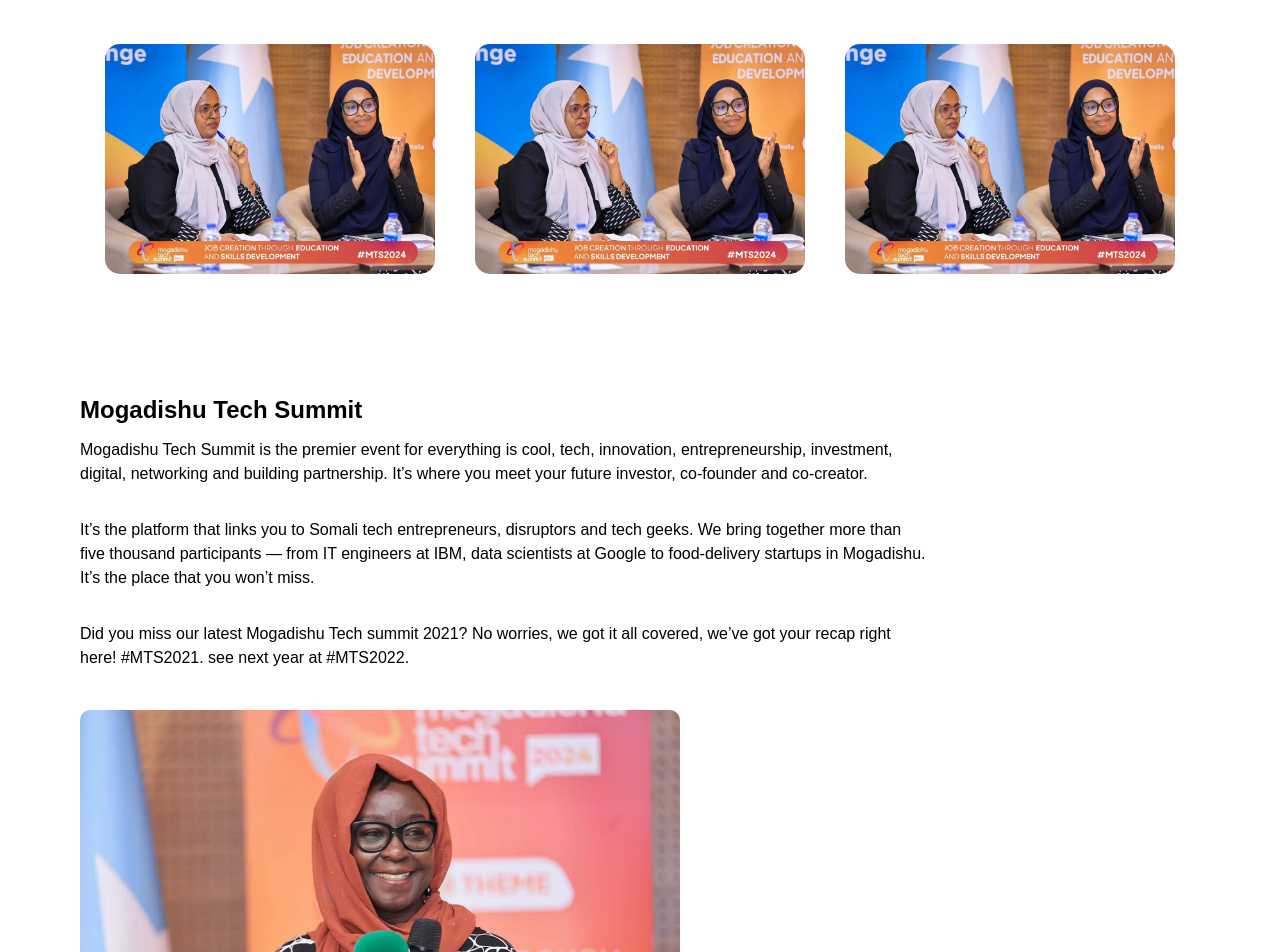
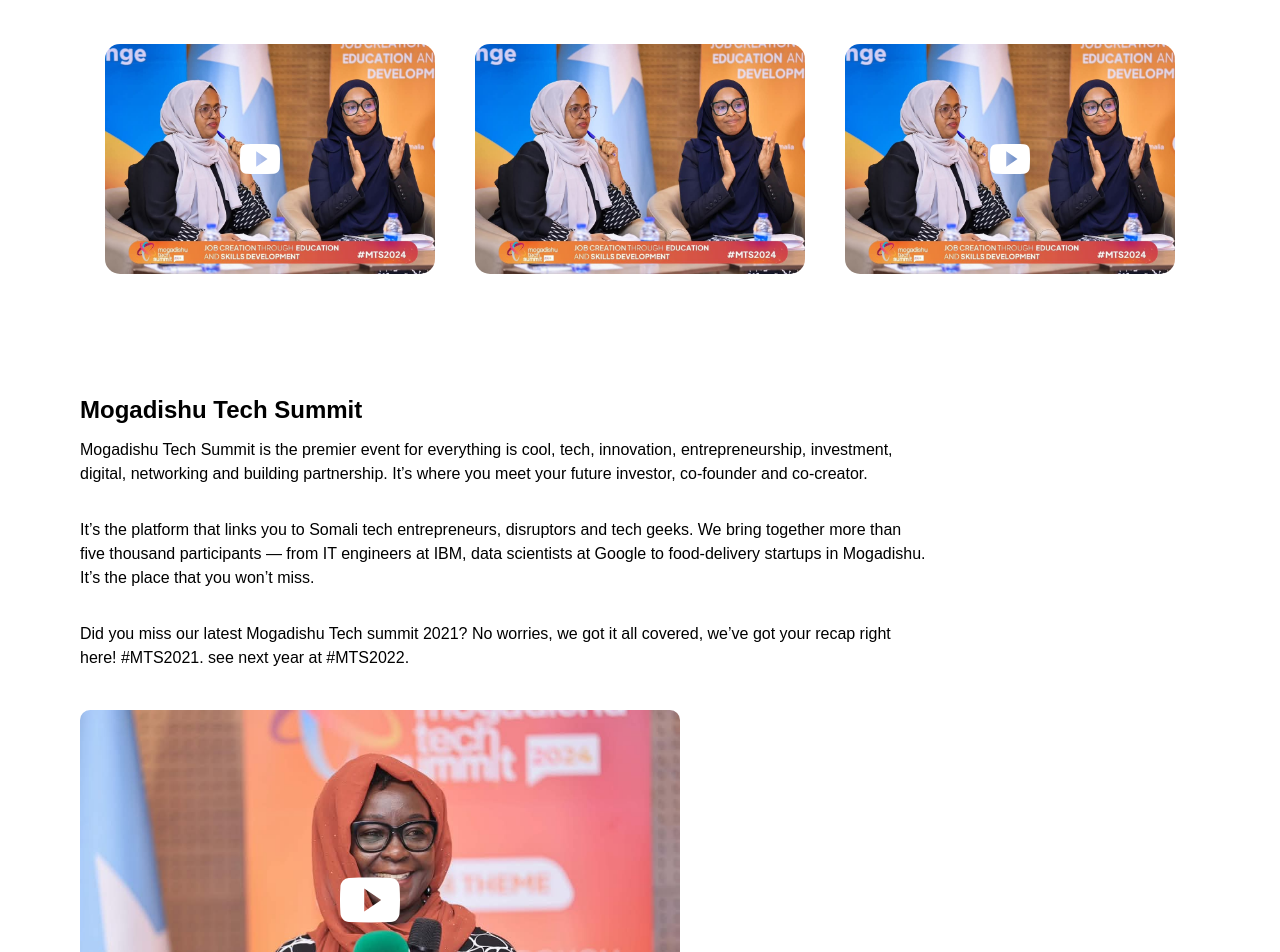
Before and after one commit to Rise-ICT-solution/iRisehub, a React (Vite) app in the folder frontend/: page /mogadishuTech in a window 1280 px wide. Shown: the part 2000-2952 px from the top of the page. Built offline with nearby package versions, Linux system fonts and the light colour scheme.

Commit message:
Updated Mogadishu Summit

```diff
--- a/frontend/package.json
+++ b/frontend/package.json
@@ -15,7 +15,7 @@
     "react": "^18.3.1",
     "react-countup": "^6.5.3",
     "react-dom": "^18.3.1",
-    "react-icons": "^5.4.0",
+    "react-icons": "^5.5.0",
     "react-router-dom": "^7.1.5",
     "tailwindcss": "^4.0.3"
   },
--- a/frontend/src/Pages/Ecosystem-Pages/MogadishuTechSummit.jsx
+++ b/frontend/src/Pages/Ecosystem-Pages/MogadishuTechSummit.jsx
@@ -5,6 +5,7 @@
 import SummitSectionFourOne from "../../Images/Ecosystem-Images/MogadishuTechSummit/Summit_Section4.jpg"
 import SummitSectionFive from "../../Images/Ecosystem-Images/MogadishuTechSummit/Summit_Section5.jpg"
 import Footer from "../../Components/Footer";
+import { IoLogoYoutube } from "react-icons/io";
 function MogadishuTechSummit() {
   return <div className="">
     {/* Herosection */}
@@ -34,9 +35,11 @@
     <div className="mt-30">
       <h1 className="text-center text-3xl font-semibold"> Mogadishu Tech Summit </h1>
       <div className="mt-12 flex justify-center relative gap-10 items-center">
+        <img className="w-[330px] relative h-[230px] object-cover rounded-[15px]" src={SummitSectionFourOne} alt="" />
+        <IoLogoYoutube className="text-white -ml-190 absolute text-2xl w-10 h-10" />
         <img className="w-[330px] h-[230px] object-cover rounded-[15px]" src={SummitSectionFourOne} alt="" />
         <img className="w-[330px] h-[230px] object-cover rounded-[15px]" src={SummitSectionFourOne} alt="" />
-        <img className="w-[330px] h-[230px] object-cover rounded-[15px]" src={SummitSectionFourOne} alt="" />
+        <IoLogoYoutube className="text-white ml-185 absolute text-2xl w-10 h-10" />
       </div>
     </div>
     {/* Section 5 */}
@@ -47,8 +50,9 @@
       <p className="w-[850px] mt-8"> Did you miss our latest Mogadishu Tech summit 2021? No worries, we got it all covered, we’ve got your recap right here! #MTS2021. see next year at #MTS2022.      </p>
     </div>
     {/* Section 6 */}
-    <div className="w-full mt-10">
-      <img className="w-[600px] rounded-[10px] ml-20 h-[400px]" src={SummitSectionFive} alt="" />
+    <div className="w-full relative mt-10">
+      <img className="w-[600px] rounded-[10px]  ml-20 h-[400px]" src={SummitSectionFive} alt="" />
+      <IoLogoYoutube className="text-white absolute w-15 -mt-60 ml-85 h-15  h-10" />
     </div>
 
     {/* Section 7 */}
```
Also changed, not shown: 1 other file (tests, documents, lock files or other folders).
